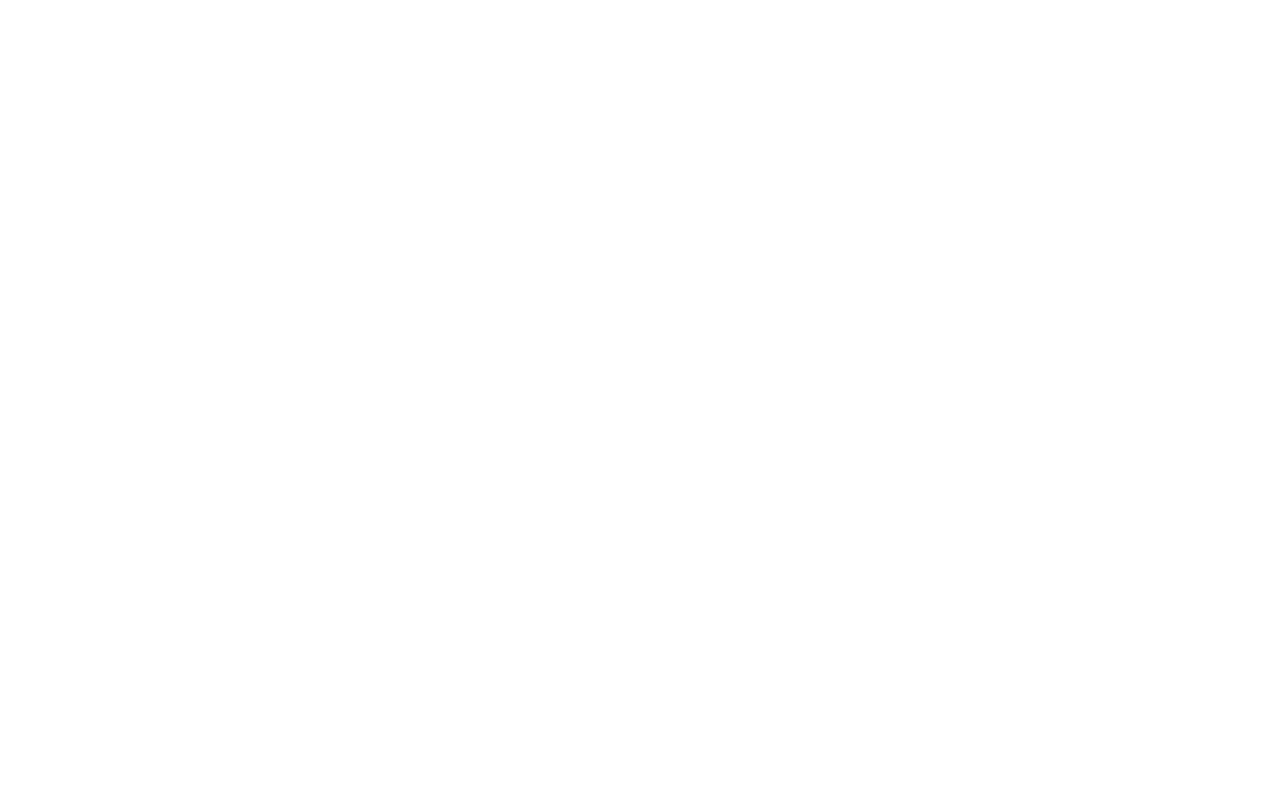
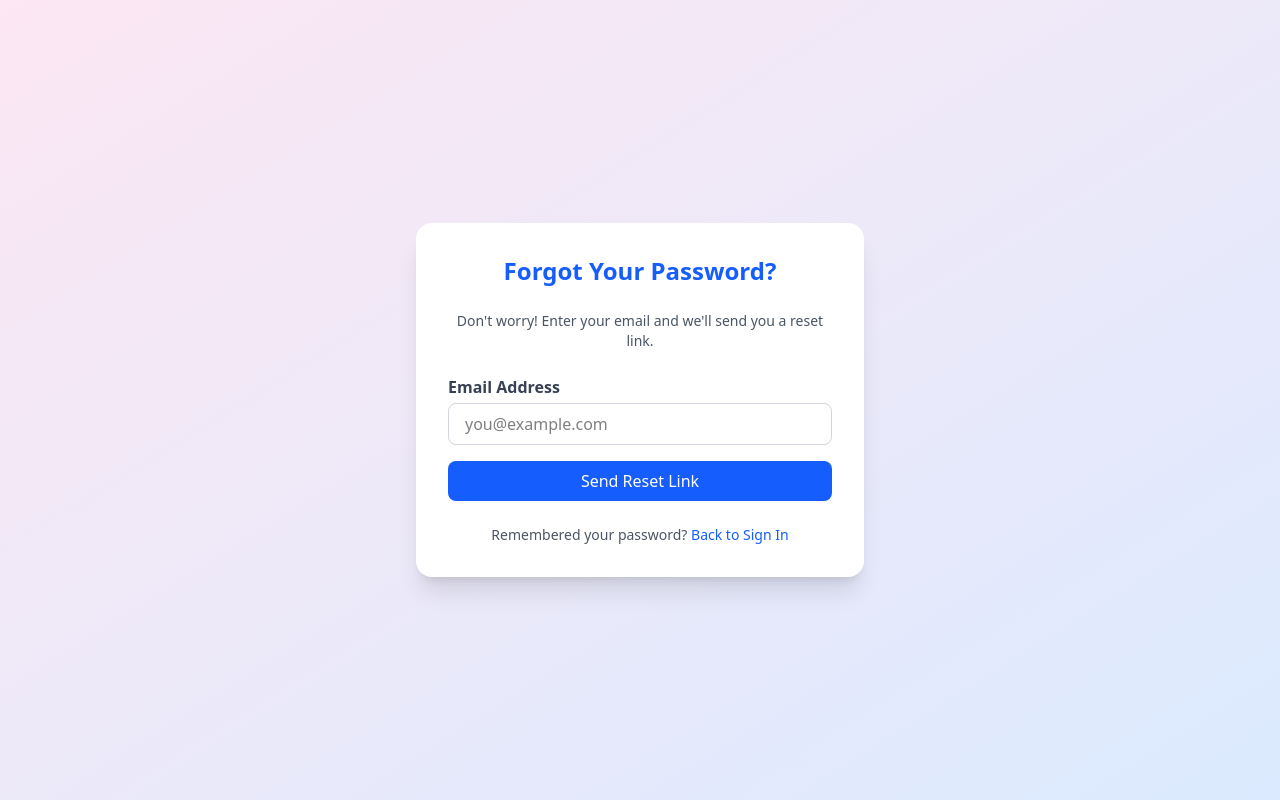
Before and after one commit to Husein8/bosnian-learning-app, a Vue app: page /forgot-password in a window 1280 px wide. Before the commit this address had no page. Built offline with nearby package versions, Linux system fonts and the light colour scheme.

Commit message:
added func & pages=> logout,forgotpassword

```diff
--- a/src/components/Navbar.vue
+++ b/src/components/Navbar.vue
@@ -36,6 +36,15 @@
           >📞 Contact</RouterLink
         >
 
+        <template v-if="user">
+          <button
+            @click="logout"
+            class="px-4 py-2 text-red-600 border border-red-200 hover:bg-red-50 rounded-full font-semibold transition"
+          >
+            🚪 Log Out
+          </button>
+        </template>
+        <template v-else>
           <RouterLink to="/login">
             <button
               class="px-4 py-2 bg-blue-200 hover:bg-blue-300 text-blue-900 rounded-full transition font-semibold shadow-sm"
@@ -51,6 +60,7 @@
               ✨ Sign Up
             </button>
           </RouterLink>
+        </template>
       </div>
 
       <!-- Mobile Button -->
@@ -114,7 +124,16 @@
         >📞 Contact</RouterLink
       >
 
-      <div class="flex gap-2 pt-2">
+      <div class="flex flex-col gap-2 pt-2">
+        <template v-if="user">
+          <button
+            @click="logout"
+            class="w-full px-3 py-2 bg-red-100 hover:bg-red-200 text-red-700 font-semibold rounded-full transition"
+          >
+            🚪 Log Out
+          </button>
+        </template>
+        <template v-else>
           <RouterLink to="/login" class="w-full">
             <button
               class="w-full px-2 py-2 bg-blue-200 hover:bg-blue-300 text-blue-900 rounded-full transition font-semibold shadow-sm"
@@ -129,17 +148,32 @@
               ✨ Sign Up
             </button>
           </RouterLink>
+        </template>
       </div>
     </div>
   </nav>
 </template>
 
 <script setup lang="ts">
-import { ref } from "vue";
-import { RouterLink } from "vue-router";
+import { ref, onMounted } from "vue"
+import { RouterLink } from "vue-router"
+import { useLogout } from "./logout"
+import { supabase } from "../supabase/supabase"
+import logo from "../assets/LogoLilium.png"
+import type { User } from '@supabase/supabase-js'
 
-// ✅ Use local image from assets
-import logo from "../assets/LogoLilium.png";
 
-const isOpen = ref(false);
+const isOpen = ref(false)
+const user = ref<User | null>(null)
+const { logout } = useLogout()
+
+onMounted(() => {
+  supabase.auth.getUser().then(({ data }) => {
+    user.value = data.user
+  })
+
+  supabase.auth.onAuthStateChange((_, session) => {
+    user.value = session?.user || null
+  })
+})
 </script>
--- /dev/null
+++ b/src/components/logout.ts
@@ -0,0 +1,13 @@
+import { supabase } from "../supabase/supabase";
+import { useRouter } from "vue-router";
+
+export function useLogout() {
+  const router = useRouter();
+
+  const logout = async () => {
+    await supabase.auth.signOut();
+    router.push("/login");
+  };
+
+  return { logout };
+}
--- a/src/router/index.ts
+++ b/src/router/index.ts
@@ -45,6 +45,12 @@
   // Public pages
   { path: "/about", name: "About", component: AboutUsPage },
   { path: "/contact", name: "Contact", component: ContactUsPage },
+
+  {
+    path: "/forgot-password",
+    name: "ForgotPassword",
+    component: () => import("../views/landing-pages/ForgotPasswordPage.vue"),
+  },
 ];
 
 const router = createRouter({
--- /dev/null
+++ b/src/views/landing-pages/ForgotPasswordPage.vue
@@ -0,0 +1,70 @@
+<template>
+  <section class="min-h-screen flex items-center justify-center bg-gradient-to-br from-pink-100 to-blue-100 px-4">
+    <div class="max-w-md w-full bg-white p-8 rounded-2xl shadow-xl space-y-6">
+      <h2 class="text-2xl font-bold text-center text-blue-600">Forgot Your Password?</h2>
+      <p class="text-center text-gray-600 text-sm">
+        Don't worry! Enter your email and we'll send you a reset link.
+      </p>
+
+      <form @submit.prevent="handleReset" class="space-y-4">
+        <div>
+          <label for="email" class="block mb-1 font-semibold text-gray-700">Email Address</label>
+          <input
+            v-model="email"
+            id="email"
+            type="email"
+            required
+            placeholder="you@example.com"
+            class="w-full px-4 py-2 border border-gray-300 rounded-lg focus:outline-none focus:ring-2 focus:ring-blue-400"
+          />
+        </div>
+
+        <button
+          type="submit"
+          class="w-full bg-blue-600 text-white py-2 rounded-lg hover:bg-blue-700 transition"
+          :disabled="loading"
+        >
+          <span v-if="loading">Sending...</span>
+          <span v-else>Send Reset Link</span>
+        </button>
+      </form>
+
+      <p v-if="successMessage" class="text-green-600 text-center text-sm font-semibold">{{ successMessage }}</p>
+      <p v-if="errorMessage" class="text-red-500 text-center text-sm font-semibold">{{ errorMessage }}</p>
+
+      <p class="text-center text-gray-600 text-sm mt-4">
+        Remembered your password?
+        <RouterLink to="/login" class="text-blue-600 hover:underline">Back to Sign In</RouterLink>
+      </p>
+    </div>
+  </section>
+</template>
+
+<script setup lang="ts">
+import { ref } from 'vue'
+import { useRouter, RouterLink } from 'vue-router'
+import { supabase } from "../../supabase/supabase"
+
+const email = ref('')
+const loading = ref(false)
+const errorMessage = ref('')
+const successMessage = ref('')
+
+async function handleReset() {
+  errorMessage.value = ''
+  successMessage.value = ''
+  loading.value = true
+
+  const { error } = await supabase.auth.resetPasswordForEmail(email.value, {
+    redirectTo: window.location.origin + '/update-password',
+  })
+
+  loading.value = false
+
+  if (error) {
+    errorMessage.value = error.message
+  } else {
+    successMessage.value = 'Reset link sent! Check your email 📬'
+  }
+}
+</script>
--- a/src/views/landing-pages/LoginPage.vue
+++ b/src/views/landing-pages/LoginPage.vue
@@ -1,11 +1,12 @@
 <template>
   <section class="min-h-screen flex items-center justify-center bg-gradient-to-br from-yellow-100 to-blue-100 px-4">
     <div class="max-w-md w-full bg-white p-8 rounded-2xl shadow-xl space-y-6">
-      <h2 class="text-3xl font-bold text-center text-blue-600">Welcome Back!</h2>
+      <h2 class="text-3xl font-bold text-center text-blue-600">🎉 Welcome Back, Friend!</h2>
+      <p class="text-center text-gray-600 text-sm">Let's get you back to learning fun stuff!</p>
 
       <form @submit.prevent="handleSubmit" class="space-y-4">
         <div>
-          <label for="email" class="block mb-1 font-semibold text-gray-700">Email Address</label>
+          <label for="email" class="block mb-1 font-semibold text-gray-700">📧 Email Address</label>
           <input
             v-model="email"
             id="email"
@@ -17,7 +18,7 @@
         </div>
 
         <div>
-          <label for="password" class="block mb-1 font-semibold text-gray-700">Password</label>
+          <label for="password" class="block mb-1 font-semibold text-gray-700">🔑 Password</label>
           <input
             v-model="password"
             id="password"
@@ -26,6 +27,12 @@
             placeholder="Your password"
             class="w-full px-4 py-2 border border-gray-300 rounded-lg focus:outline-none focus:ring-2 focus:ring-blue-400"
           />
+          <RouterLink
+            to="/forgot-password"
+            class="block text-right text-sm text-blue-600 hover:underline mt-1"
+          >
+            Forgot your password?
+          </RouterLink>
         </div>
 
         <button
@@ -40,8 +47,8 @@
             fill="none"
             viewBox="0 0 24 24"
           >
-            <circle class="opacity-25" cx="12" cy="12" r="10" stroke="currentColor" stroke-width="4"></circle>
-            <path class="opacity-75" fill="currentColor" d="M4 12a8 8 0 018-8v8z"></path>
+            <circle class="opacity-25" cx="12" cy="12" r="10" stroke="currentColor" stroke-width="4" />
+            <path class="opacity-75" fill="currentColor" d="M4 12a8 8 0 018-8v8z" />
           </svg>
           <span>{{ loading ? 'Signing In...' : 'Sign In' }}</span>
         </button>
@@ -67,10 +74,10 @@
         <span>{{ googleLoading ? 'Connecting...' : 'Sign in with Google' }}</span>
       </button>
 
-      <p v-if="errorMessage" class="text-center text-red-500 text-sm mt-2">{{ errorMessage }}</p>
+      <p v-if="errorMessage" class="text-center text-red-500 text-sm mt-2 font-medium">{{ errorMessage }}</p>
 
       <p class="mt-4 text-center text-sm text-gray-600">
-        Don't have an account?
+        Don’t have an account?
         <RouterLink to="/register" class="text-blue-600 hover:underline">Register here</RouterLink>
       </p>
     </div>
@@ -80,7 +87,7 @@
 <script setup lang="ts">
 import { ref } from 'vue'
 import { useRouter, useRoute, RouterLink } from 'vue-router'
-import { supabase } from "../../supabase/supabase"
+import { supabase } from '../../supabase/supabase'
 
 const email = ref('')
 const password = ref('')
```
Lines whose indentation alone changed are shown as unchanged.
